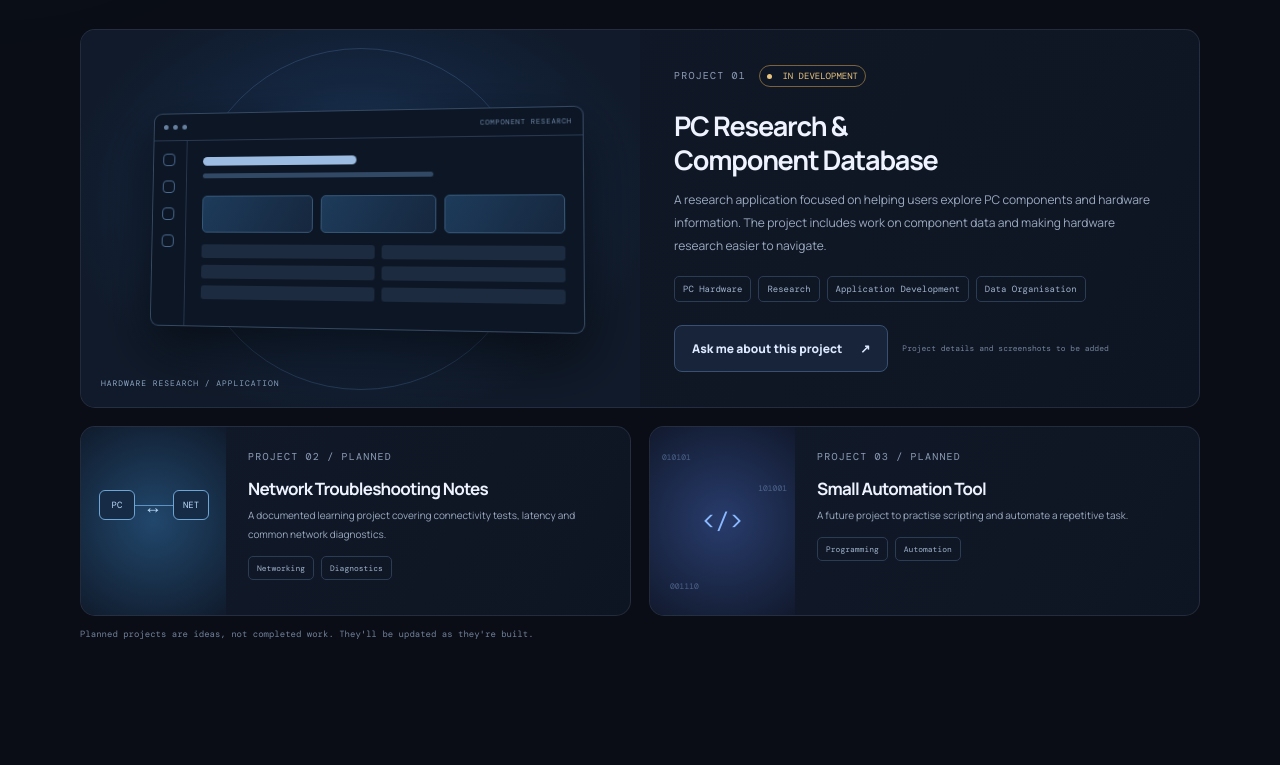
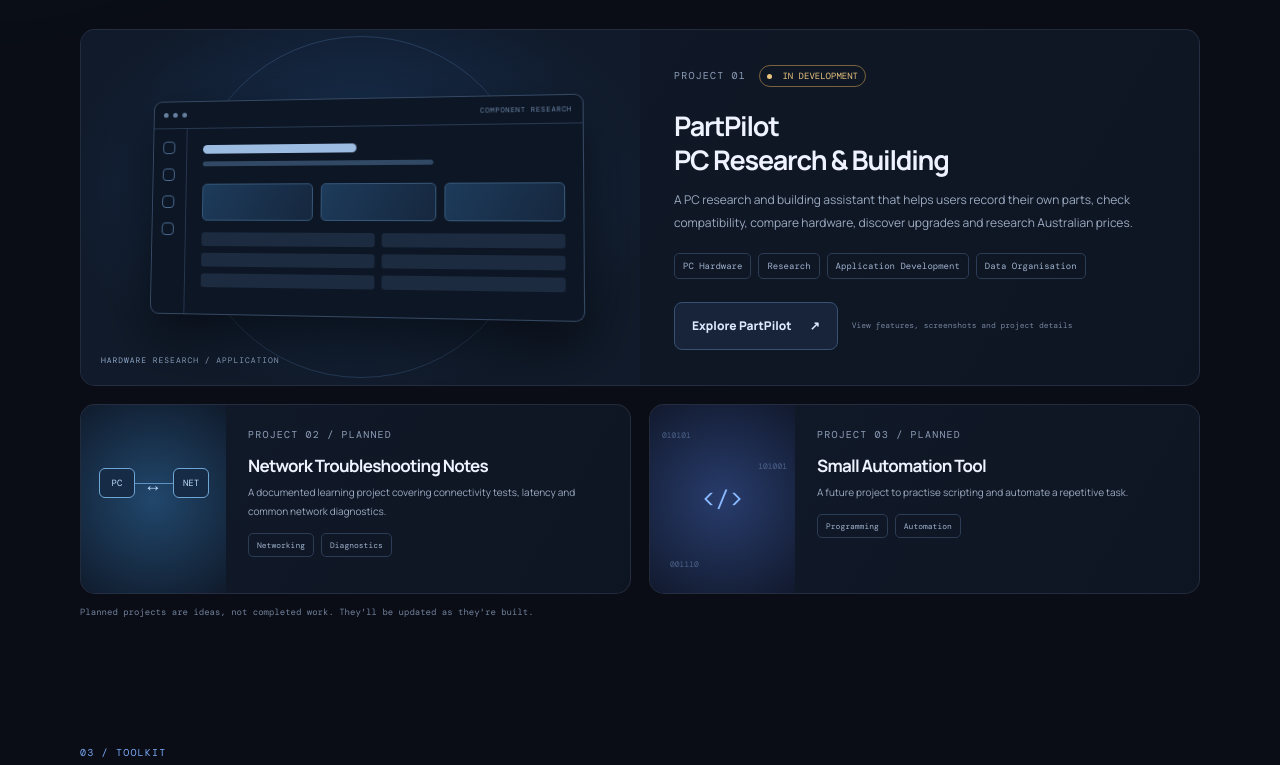
Before and after one commit to NaSlaya/NaSlaya.github.io, a plain HTML site: page index.html in a window 1280 px wide. Shown: the part 1315-2080 px from the top of the page. Drawn offline with nearby package versions, Linux system fonts and the light colour scheme.

Commit message:
Link featured PartPilot project to detail page

```diff
--- a/index.html
+++ b/index.html
@@ -76,10 +76,10 @@
         </div>
         <div class="project-info">
           <div class="project-topline"><span class="project-number">PROJECT 01</span><span class="status-pill"><i></i> IN DEVELOPMENT</span></div>
-          <h3>PC Research &<br>Component Database</h3>
-          <p>A research application focused on helping users explore PC components and hardware information. The project includes work on component data and making hardware research easier to navigate.</p>
+          <h3>PartPilot<br>PC Research & Building</h3>
+          <p>A PC research and building assistant that helps users record their own parts, check compatibility, compare hardware, discover upgrades and research Australian prices.</p>
           <div class="tag-list"><span>PC Hardware</span><span>Research</span><span>Application Development</span><span>Data Organisation</span></div>
-          <div class="project-actions"><a class="button button-secondary" href="#contact">Ask me about this project <span>↗</span></a><span class="project-footnote">Project details and screenshots to be added</span></div>
+          <div class="project-actions"><a class="button button-secondary" href="partpilot.html">Explore PartPilot <span>↗</span></a><span class="project-footnote">View features, screenshots and project details</span></div>
         </div>
       </article>
       <div class="project-grid">
```
